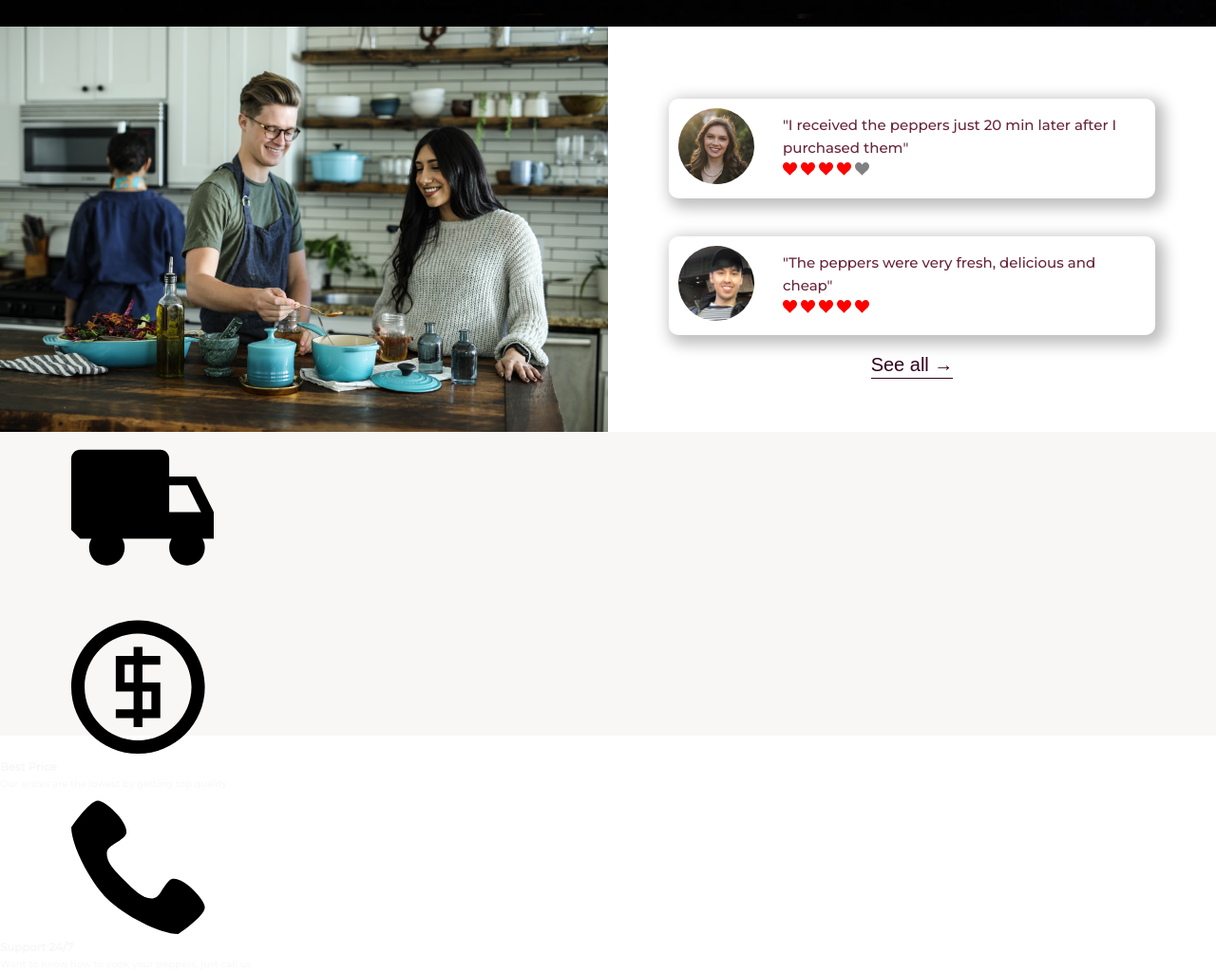
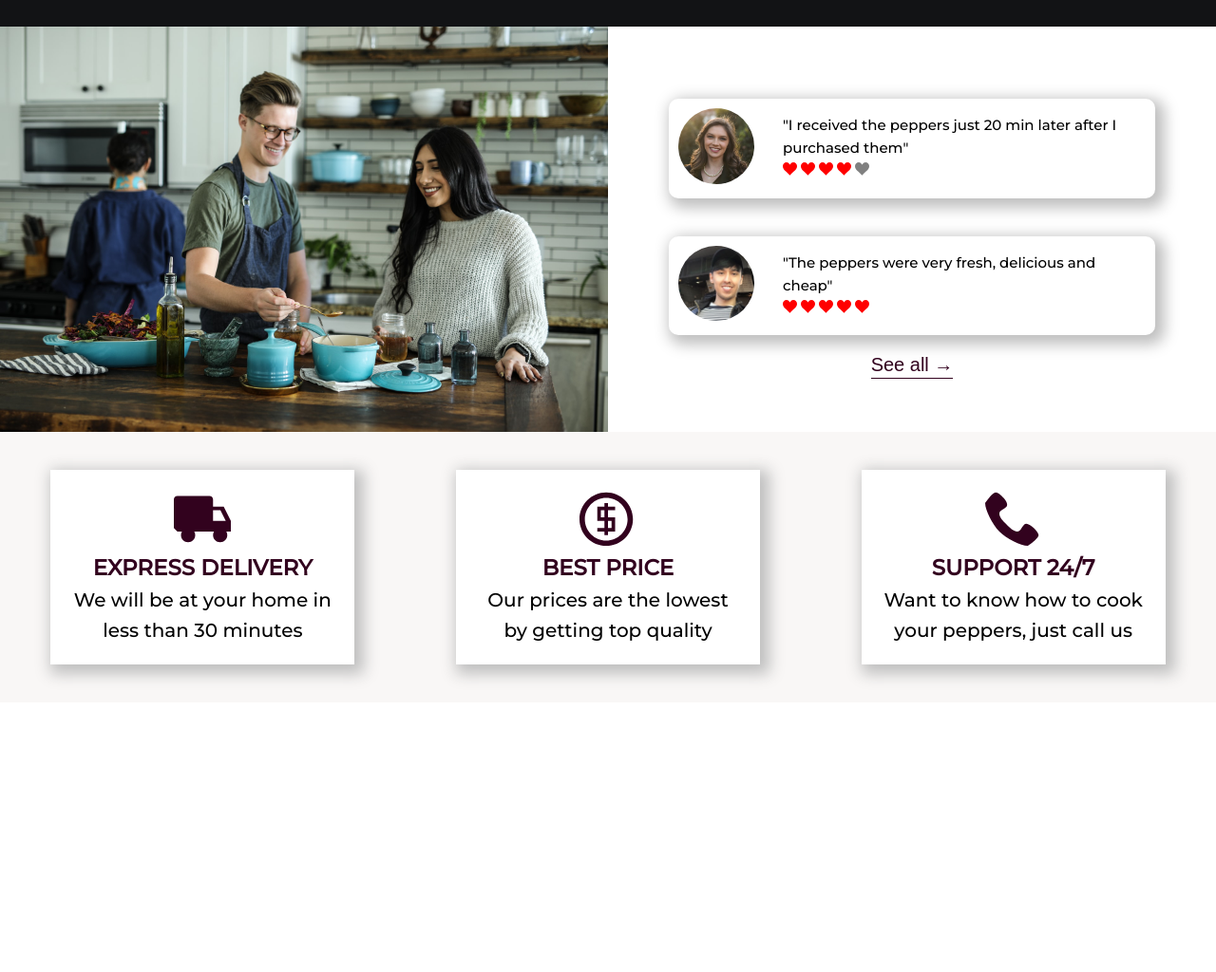
Before and after one commit to YiroYi/don-chile, a website: page index.html in a window 1280 px wide. Shown: the part 860-1884 px from the top of the page at 95% size. After the commit the page ends 1688 px from the top, so only its background shows below. Drawn offline with Linux system fonts and the light colour scheme.

Commit message:
Service section complete

```diff
--- a/index.html
+++ b/index.html
@@ -87,21 +87,21 @@
             <svg class="service-card__item">
               <use xlink:href="img/sprite.svg#icon-truck"/>
             </svg>
-            <h3>Express Delivery</h3>
+            <h3 class="heading-title">Express Delivery</h3>
             <p>We will be at your home in less than 30 minutes</p>
           </div>
           <div class="service-card">
             <svg class="service-card__item">
               <use xlink:href="img/sprite.svg#icon-coin-dollar"/>
             </svg>
-            <h3>Best Price</h3>
+            <h3 class="heading-title">Best Price</h3>
             <p>Our prices are the lowest by getting top quality</p>
           </div>
           <div class="service-card">
             <svg class="service-card__item">
               <use xlink:href="img/sprite.svg#icon-phone"/>
             </svg>
-            <h3>Support 24/7</h3>
+            <h3 class="heading-title">Support 24/7</h3>
             <p>Want to know how to cook your peppers, just call us</p>
           </div>
         </div>
--- a/sass/_header.scss
+++ b/sass/_header.scss
@@ -5,7 +5,7 @@
 
   font-family: $font-display;
   &__image {
-    background-image: url(../img/header2.jpg); /* We are telling that we will have 2 backgrounds first the gradient and the the image*/
+    background-image: url(../img/header3.jpg); /* We are telling that we will have 2 backgrounds first the gradient and the the image*/
     height: 100%;
     background-position: center;
     background-repeat: no-repeat;
--- a/sass/_services.scss
+++ b/sass/_services.scss
@@ -4,7 +4,7 @@
 
   display: grid;
   grid-template-columns: repeat(2, 50%);
-  grid-template-rows: min-content 40vh;
+  grid-template-rows: repeat(2 ,min-content);
   &__img {
     background-color: blue;
     width: 100%;
@@ -22,6 +22,17 @@
     background-color: $color-grey-light-1;
     grid-row: 2 / 3;
     grid-column: 1 / 3;
+
+    display: grid;
+    grid-template-columns: repeat(auto-fit, minmax(25rem, 1fr));
+    justify-items: center;
+
+
+    p {
+      color: black;
+      font-size: 2rem;
+    }
+
   }
 }
 
@@ -46,7 +57,7 @@
 
     &__content {
       font-size: 1.5rem;
-      color: $color-secondary-dark;
+      color: black;
       flex: 1;
       padding: 0 2rem;
 
@@ -80,3 +91,20 @@
   cursor: pointer;
   transition: all .2s;
 }
+
+.service-card {
+  margin-top: 4rem;
+  margin-bottom: 4rem;
+  padding: 2rem 2rem;
+  width: 75%;
+  background-color: #fff;
+  text-align: center;
+  box-shadow: 5px 5px 15px 5px #BFBFBF;
+
+
+  &__item {
+    fill: $color-primary-dark;
+    width: 6rem;
+    height: 6rem;
+  }
+}
--- a/sass/_typography.scss
+++ b/sass/_typography.scss
@@ -3,3 +3,10 @@
   font-size: 3rem;
   font-family: $font-primary;
 }
+
+.heading-title {
+  text-transform: uppercase;
+  font-size: 2.3rem;
+  font-family: $font-primary;
+  color: $color-primary-dark;
+}
```
Also changed, not shown: css/style.css, img/header3.jpg (added).
